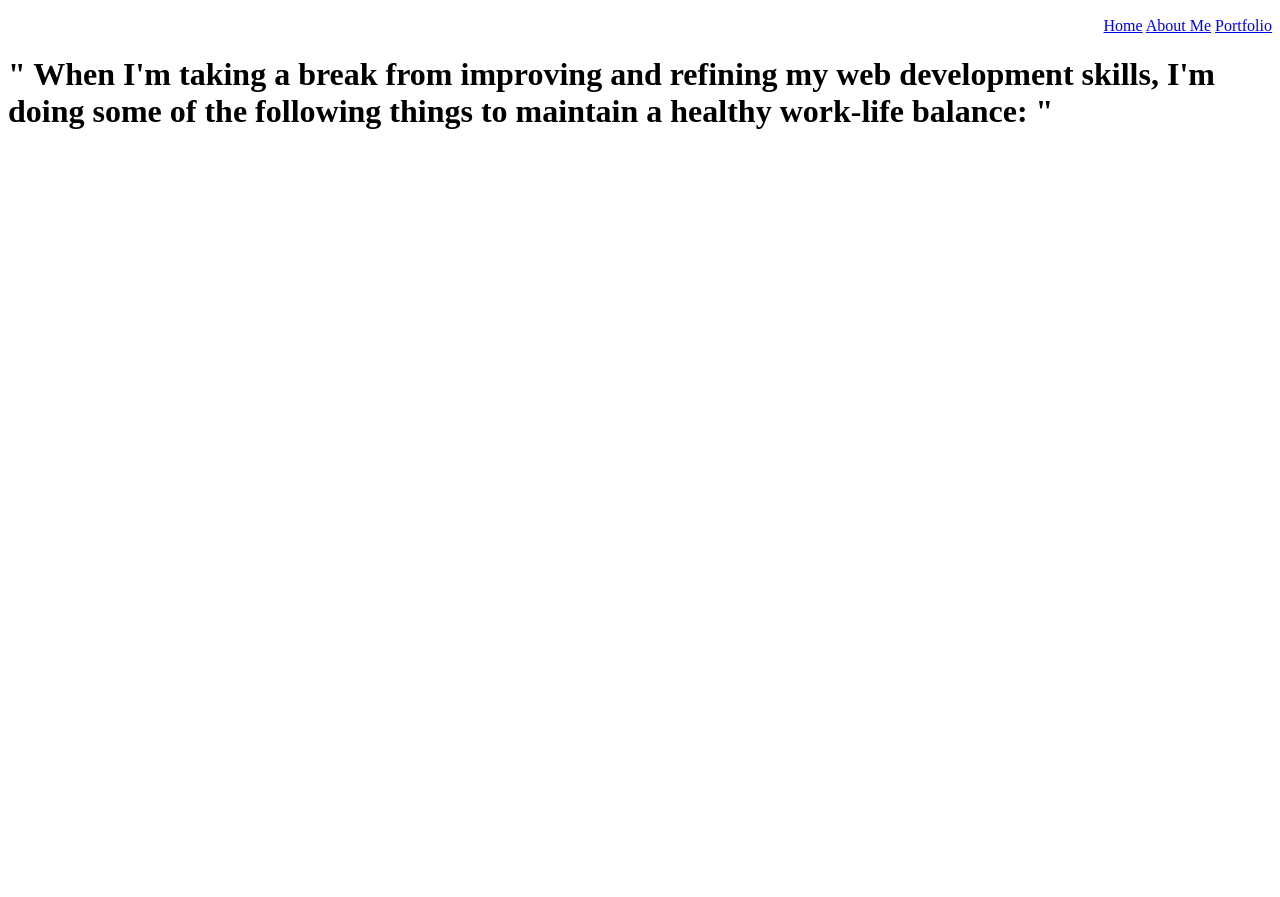
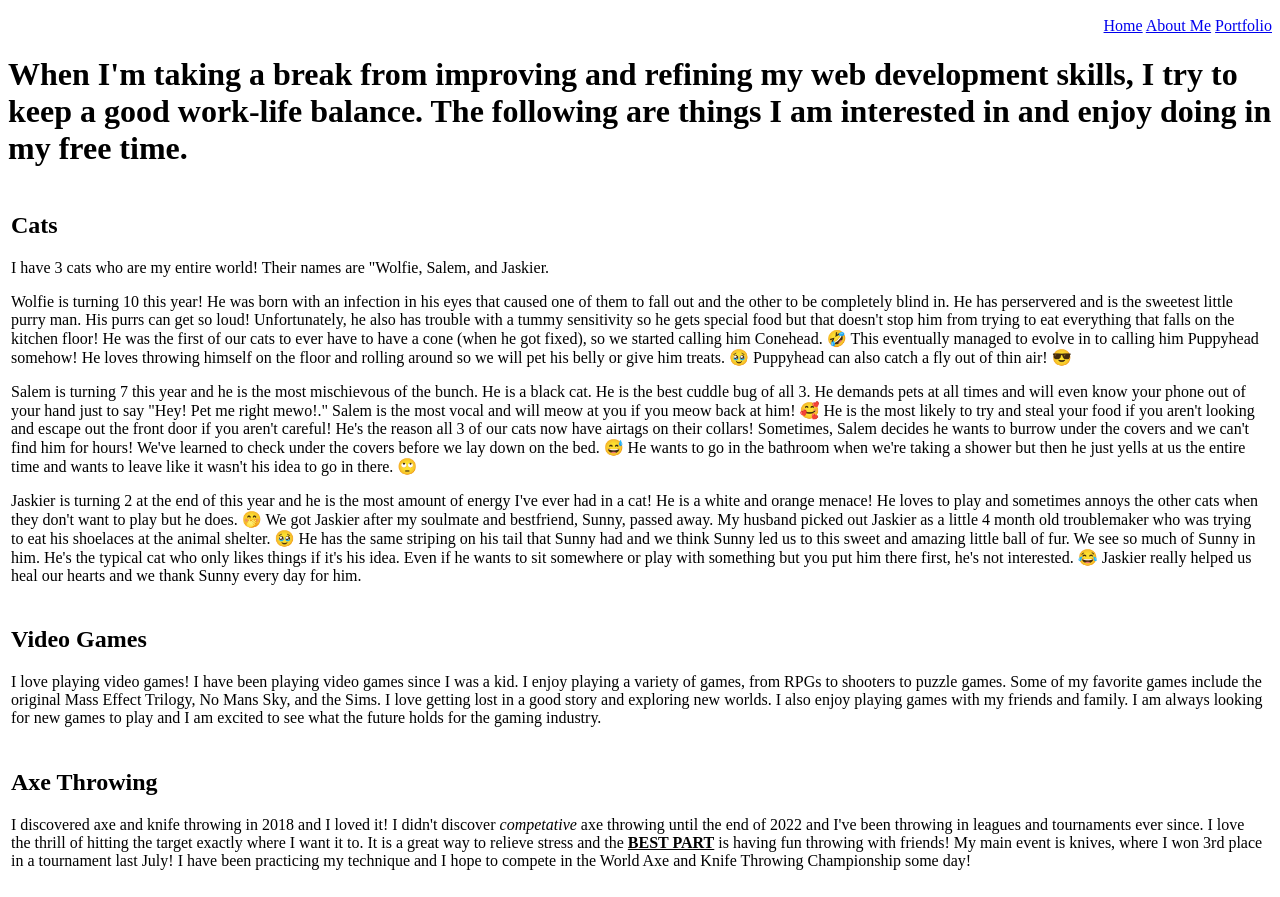
Before and after one commit to theLylabean/personal-website-v2, a plain HTML site: page aboutme.html in a window 1280 px wide. Shown: the part 50-947 px from the top of the page. Before the commit the page ends 800 px from the top, so only its background shows below. Drawn offline with Linux system fonts and the light colour scheme.

Commit message:
added 3 sections to my about me page

```diff
--- a/aboutme.html
+++ b/aboutme.html
@@ -18,8 +18,62 @@
     </nav>
     <main>
         <h1>
-            " When I'm taking a break from improving and refining my web development skills, I'm doing some of the following things to maintain a healthy work-life balance: "
+            When I'm taking a break from improving and refining my web development skills, I try to keep a good work-life balance. The following are things I am interested in and enjoy doing in my free time.
         </h1>
+        <section>
+            <table>
+            <tr>
+                <td>
+                    <h2>Cats</h2>
+                    <p>
+                        I have 3 cats who are my entire world! Their names are "Wolfie, Salem, and Jaskier.
+                    </p>
+                    <p>
+                        Wolfie is turning 10 this year! He was born with an infection in his eyes that caused one of them to fall out and the other to be completely blind in. He has perservered and is the sweetest little purry man. His purrs can get so loud! Unfortunately, he also has trouble with a tummy sensitivity so he gets special food but that doesn't stop him from trying to eat everything that falls on the kitchen floor! He was the first of our cats to ever have to have a cone (when he got fixed), so we started calling him Conehead. 🤣 This eventually managed to evolve in to calling him Puppyhead somehow! He loves throwing himself on the floor and rolling around so we will pet his belly or give him treats. 🥹 Puppyhead can also catch a fly out of thin air! 😎
+                    </p>
+                    <p>
+                        Salem is turning 7 this year and he is the most mischievous of the bunch. He is a black cat. He is the best cuddle bug of all 3. He demands pets at all times and will even know your phone out of your hand just to say "Hey! Pet me right mewo!." Salem is the most vocal and will meow at you if you meow back at him! 🥰 He is the most likely to try and steal your food if you aren't looking and escape out the front door if you aren't careful! He's the reason all 3 of our cats now have airtags on their collars! Sometimes, Salem decides he wants to burrow under the covers and we can't find him for hours! We've learned to check under the covers before we lay down on the bed. 😅 He wants to go in the bathroom when we're taking a shower but then he just yells at us the entire time and wants to leave like it wasn't his idea to go in there. 🙄
+                    </p>
+                    <p>
+                        Jaskier is turning 2 at the end of this year and he is the most amount of energy I've ever had in a cat! He is a white and orange menace! He loves to play and sometimes annoys the other cats when they don't want to play but he does. 🤭 We got Jaskier after my soulmate and bestfriend, Sunny, passed away. My husband picked out Jaskier as a little 4 month old troublemaker who was trying to eat his shoelaces at the animal shelter. 🥹 He has the same striping on his tail that Sunny had and we think Sunny led us to this sweet and amazing little ball of fur. We see so much of Sunny in him. He's the typical cat who only likes things if it's his idea. Even if he wants to sit somewhere or play with something but you put him there first, he's not interested. 😂 Jaskier really helped us heal our hearts and we thank Sunny every day for him.
+                    </p>
+                </td>
+                <td>
+                    <img src="">
+                </td>
+            </tr>
+            </table>
+        </section>
+        <section>
+            <table>
+                <tr>
+                    <td>
+                        <h2>Video Games</h2>
+                        <p>
+                            I love playing video games! I have been playing video games since I was a kid. I enjoy playing a variety of games, from RPGs to shooters to puzzle games. Some of my favorite games include the original Mass Effect Trilogy, No Mans Sky, and the Sims. I love getting lost in a good story and exploring new worlds. I also enjoy playing games with my friends and family. I am always looking for new games to play and I am excited to see what the future holds for the gaming industry.
+                        </p>
+                    </td>
+                    <td>
+                        <img src="">
+                    </td>
+                </tr>
+            </table>
+        </section>
+        <section>
+            <table>
+                <tr>
+                    <td>
+                        <h2>Axe Throwing</h2>
+                        <p>
+                            I  discovered axe and knife throwing in 2018 and I loved it! I didn't discover <i>competative</i> axe throwing until the end of 2022 and I've been throwing in leagues and tournaments ever since. I love the thrill of hitting the target exactly where I want it to. It is a great way to relieve stress and the <b><u>BEST PART</u></b> is having fun throwing with friends! My main event is knives, where I won 3rd place in a tournament last July! I have been practicing my technique and I hope to compete in the World Axe and Knife Throwing Championship some day!
+                        </p>
+                    </td>
+                    <td>
+                        <img src="">
+                    </td>
+                </tr>
+            </table>
+        </section>
     </main>
 </body>
 </html>
```
Also changed, not shown: me2.jpeg (added), 4 other files.
